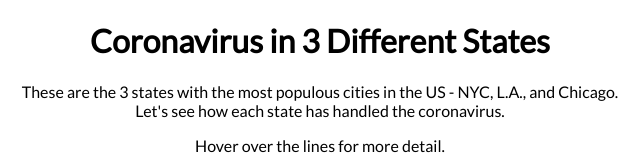
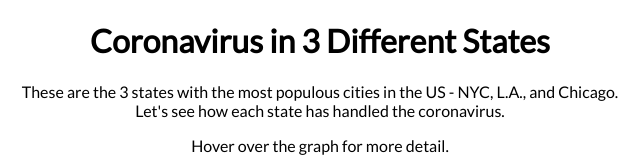
Before and after one commit to alicesf2/498-narrative-viz, a plain HTML site: page index.html in a window 1280 px wide. Shown: the top 168 px of the page, 320-960 px from the left. Drawn offline with nearby package versions, Linux system fonts and the light colour scheme; no server answers.

Commit message:
Change lines to graph in user prompt

```diff
--- a/index.html
+++ b/index.html
@@ -32,7 +32,7 @@
     and Chicago. <br />
     Let's see how each state has handled the coronavirus.
   </p>
-  <p>Hover over the lines for more detail.</p>
+  <p>Hover over the graph for more detail.</p>
 
   <div id="container"></div>
   <div class="pagination">
```
